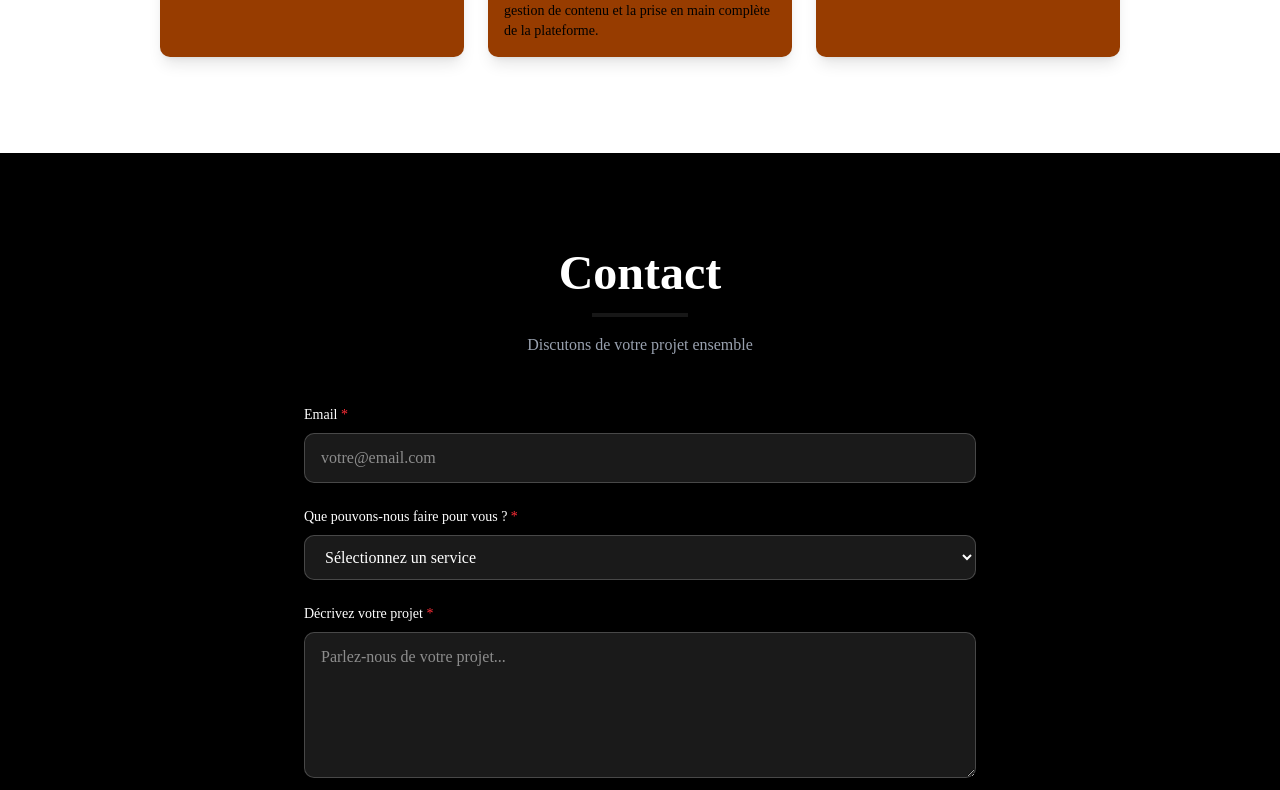
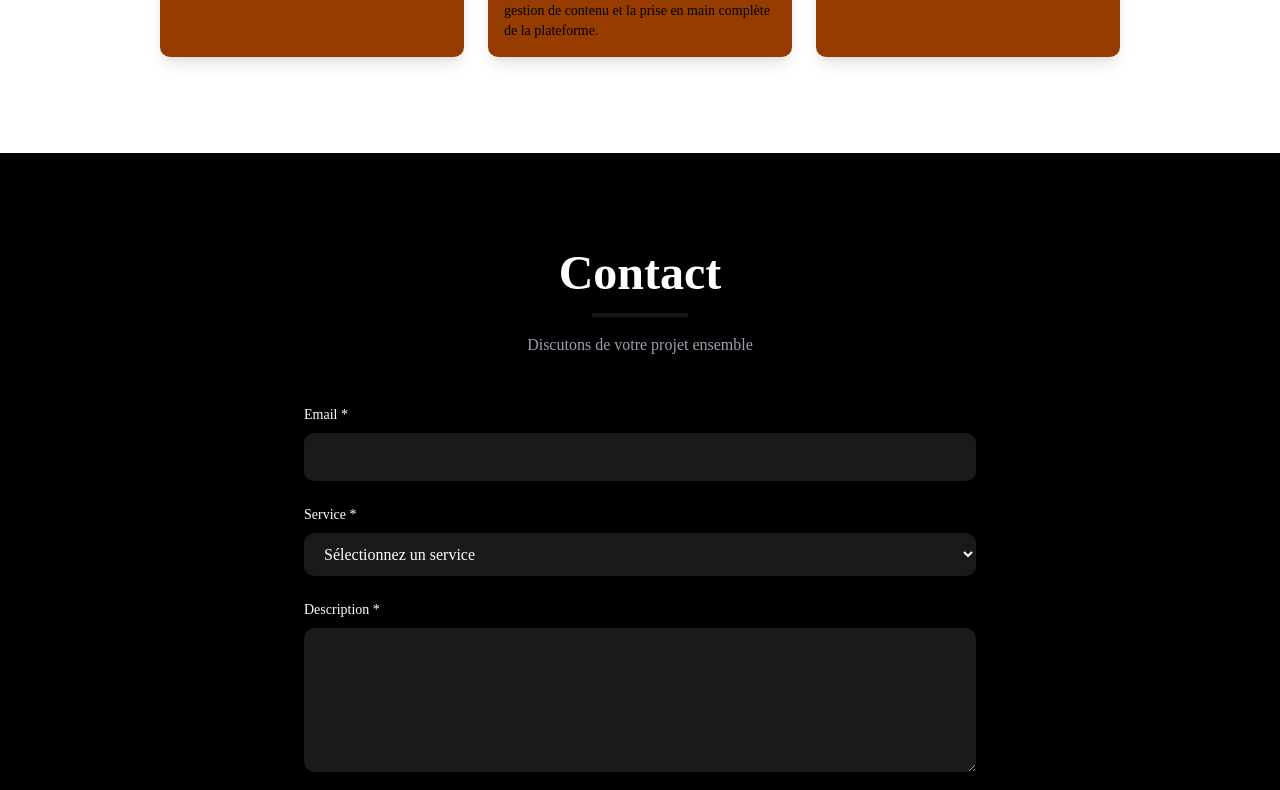
Before and after one commit to julesnikiema/Portfolio, a React (Vite) app: page / in a window 1280 px wide. Shown: the part 2001-2791 px from the top of the page. Built offline with nearby package versions, Linux system fonts and the light colour scheme.

Commit message:
contact, section finished

```diff
--- a/package.json
+++ b/package.json
@@ -13,6 +13,7 @@
     "preview": "vite preview"
   },
   "dependencies": {
+    "@emailjs/browser": "^4.4.1",
     "@radix-ui/react-dropdown-menu": "^2.1.16",
     "@radix-ui/react-slot": "^1.2.4",
     "@tailwindcss/postcss": "^4.1.17",
@@ -46,5 +47,4 @@
     "typescript-eslint": "^8.45.0",
     "vite": "^7.1.7"
   }
-
 }
--- a/src/components/sections/Contact.tsx
+++ b/src/components/sections/Contact.tsx
@@ -1,4 +1,5 @@
 import React, { useState } from 'react'
+import emailjs from '@emailjs/browser'
 
 interface FormData {
   email: string
@@ -22,13 +23,13 @@ const Contact = () => {
   const [errors, setErrors] = useState<FormErrors>({})
   const [isSubmitting, setIsSubmitting] = useState(false)
 
-  // Validation de l'email
+  // Validation email
   const validateEmail = (email: string): boolean => {
     const emailRegex = /^[^\s@]+@[^\s@]+\.[^\s@]+$/
     return emailRegex.test(email)
   }
 
-  // Validation du formulaire
+  // Validation form
   const validateForm = (): boolean => {
     const newErrors: FormErrors = {}
 
@@ -56,11 +57,12 @@ const Contact = () => {
     e: React.ChangeEvent<HTMLInputElement | HTMLTextAreaElement | HTMLSelectElement>
   ) => {
     const { name, value } = e.target
+
     setFormData(prev => ({
       ...prev,
       [name]: value
     }))
-    // Efface l'erreur du champ quand l'utilisateur commence à taper
+
     if (errors[name as keyof FormErrors]) {
       setErrors(prev => ({
         ...prev,
@@ -69,26 +71,39 @@ const Contact = () => {
     }
   }
 
+  // ✅ CORRECTION MAJEURE ICI
   const handleSubmit = (e: React.FormEvent) => {
     e.preventDefault()
 
-    if (validateForm()) {
+    if (!validateForm()) return
+
     setIsSubmitting(true)
-      // Ici tu ajouteras l'appel API plus tard
-      console.log('Formulaire soumis:', formData)
 
-      // Simulation d'envoi
-      setTimeout(() => {
-        setIsSubmitting(false)
-        alert('Message envoyé avec succès!')
-        // Réinitialiser le formulaire
+    emailjs.send(
+      import.meta.env.VITE_EMAILJS_SERVICE_ID,
+      import.meta.env.VITE_EMAILJS_TEMPLATE_ID,
+      {
+        email: formData.email,
+        service: formData.service,
+        description: formData.description,
+      },
+      import.meta.env.VITE_EMAILJS_PUBLIC_KEY
+    )
+    .then(() => {
+      alert('Message envoyé avec succès! ✅')
+
       setFormData({
         email: '',
         service: '',
         description: ''
       })
-      }, 1000)
-    }
+    })
+    .catch(() => {
+      alert('Erreur lors de l’envoi ❌')
+    })
+    .finally(() => {
+      setIsSubmitting(false)
+    })
   }
 
   return (
@@ -98,7 +113,7 @@ const Contact = () => {
       aria-label="Section contact"
     >
       <div className="align-element">
-        {/* En-tête de section */}
+
         <div className="text-center mb-12">
           <h2 className="text-4xl md:text-5xl font-bold mb-4">
             Contact
@@ -109,110 +124,75 @@ const Contact = () => {
           </p>
         </div>
 
-        {/* Formulaire */}
         <div className="max-w-2xl mx-auto">
           <form onSubmit={handleSubmit} className="space-y-6">
-            {/* Champ Email */}
+
+            {/* EMAIL */}
             <div>
-              <label
-                htmlFor="email"
-                className="block text-sm font-medium mb-2"
-              >
-                Email <span className="text-red-500">*</span>
-              </label>
+              <label className="block text-sm mb-2">Email *</label>
               <input
                 type="email"
-                id="email"
                 name="email"
                 value={formData.email}
                 onChange={handleChange}
-                className={`
-                  w-full px-4 py-3 rounded-lg bg-white/10 border
-                  focus:outline-none focus:ring-2 focus:ring-primary
-                  ${errors.email ? 'border-red-500' : 'border-white/20'}
-                `}
-                placeholder="votre@email.com"
+                className="w-full px-4 py-3 rounded-lg bg-white/10"
                 disabled={isSubmitting}
               />
               {errors.email && (
-                <p className="mt-1 text-sm text-red-500">{errors.email}</p>
+                <p className="text-red-500 text-sm">{errors.email}</p>
               )}
             </div>
 
-            {/* Champ Service (sélecteur) */}
+            {/* SERVICE */}
             <div>
-              <label
-                htmlFor="service"
-                className="block text-sm font-medium mb-2"
-              >
-                Que pouvons-nous faire pour vous ? <span className="text-red-500">*</span>
+              <label className="block text-sm mb-2">
+                Service *
               </label>
               <select
-                id="service"
                 name="service"
                 value={formData.service}
                 onChange={handleChange}
-                className={`
-                  w-full px-4 py-3 rounded-lg bg-white/10 border
-                  focus:outline-none focus:ring-2 focus:ring-primary
-                  ${errors.service ? 'border-red-500' : 'border-white/20'}
-                `}
+                className="w-full px-4 py-3 rounded-lg bg-white/10"
                 disabled={isSubmitting}
               >
-                <option value="" className="bg-gray-800">Sélectionnez un service</option>
-                <option value="informatique" className="bg-gray-800">Service Informatique</option>
-                <option value="oratoire" className="bg-gray-800">Service Art Oratoire</option>
+                <option value="">Sélectionnez un service</option>
+                <option value="informatique">Service Informatique</option>
+                <option value="oratoire">Service Art Oratoire</option>
               </select>
+
               {errors.service && (
-                <p className="mt-1 text-sm text-red-500">{errors.service}</p>
+                <p className="text-red-500 text-sm">{errors.service}</p>
               )}
             </div>
 
-            {/* Champ Description */}
+            {/* DESCRIPTION */}
             <div>
-              <label
-                htmlFor="description"
-                className="block text-sm font-medium mb-2"
-              >
-                Décrivez votre projet <span className="text-red-500">*</span>
+              <label className="block text-sm mb-2">
+                Description *
               </label>
               <textarea
-                id="description"
                 name="description"
                 value={formData.description}
                 onChange={handleChange}
                 rows={5}
-                className={`
-                  w-full px-4 py-3 rounded-lg bg-white/10 border
-                  focus:outline-none focus:ring-2 focus:ring-primary
-                  ${errors.description ? 'border-red-500' : 'border-white/20'}
-                `}
-                placeholder="Parlez-nous de votre projet..."
+                className="w-full px-4 py-3 rounded-lg bg-white/10"
                 disabled={isSubmitting}
               />
+
               {errors.description && (
-                <p className="mt-1 text-sm text-red-500">{errors.description}</p>
+                <p className="text-red-500 text-sm">{errors.description}</p>
               )}
-              <p className="mt-1 text-xs text-gray-500">
-                Minimum 10 caractères
-              </p>
             </div>
 
-            {/* Bouton Envoyer */}
+            {/* BUTTON */}
             <button
               type="submit"
               disabled={isSubmitting}
-              className={`
-                w-full py-3 px-6 bg-primary text-white font-medium
-                rounded-lg transition-all duration-300
-                ${isSubmitting
-                  ? 'opacity-50 cursor-not-allowed'
-                  : 'hover:bg-primary/80 hover:scale-[1.02]'
-                }
-              `}
+              className="w-full py-3 bg-primary rounded-lg"
             >
-              {isSubmitting ? 'Envoi en cours...' : 'Envoyer le message'}
+              {isSubmitting ? 'Envoi...' : 'Envoyer'}
             </button>
+
           </form>
         </div>
       </div>
--- a/src/components/ui/Header.tsx
+++ b/src/components/ui/Header.tsx
@@ -5,9 +5,9 @@ import AljLogo from "../../assets/images/science-svgrepo-com.svg"
 const Header = () : ReactNode => {
   return (
    <header className="w-full bg-black">
-  <div className="align-element flex flex-col md:flex-row items-center justify-center p-3 gap-4">
+  <div className="align-element flex items-center justify-between py-3">
     <Link to="/">
-      <h1 className="mars-font text-lg pt-2 tracking-[0.1rem] text-white text-center md:text-left">
+      <h1 className="mars-font text-sm sm:text-base md:text-lg tracking-wide text-white">
         Alassane Jules Premier NIKIEMA
       </h1>
     </Link>
@@ -15,7 +15,7 @@ const Header = () : ReactNode => {
       <img
         src={AljLogo}
         alt="logo du site"
-        className="h-12 w-12 object-cover rounded-full"
+       className="h-10 w-10 sm:h-12 sm:w-12 object-contain"
       />
     </Link>
   </div>
--- a/src/components/ui/LinksMobile.tsx
+++ b/src/components/ui/LinksMobile.tsx
@@ -39,7 +39,8 @@ const LinksMobile = () => {
     e.preventDefault()
     const element = document.getElementById(id)
     if (element) {
-      const yOffset = -80; // Hauteur de la navbar
+      const navbar = document.querySelector("header");
+      const yOffset = navbar ? -navbar.clientHeight : -80;
       const y = element.getBoundingClientRect().top + window.pageYOffset + yOffset
       window.scrollTo({ top: y, behavior: 'smooth' })
     }
@@ -51,7 +52,7 @@ const LinksMobile = () => {
   const getSectionId = (ref: string): string => {
     switch(ref) {
       case '/': return 'accueil'
-      case '/Competence': return 'competence'  // Corrigé: 'competence' sans 's'
+      case '/Competence': return 'competence'
       case '/Realisation': return 'realisations'
       case '/Contact': return 'contact'
       default: return ref.replace('/', '').toLowerCase()
```
Also changed, not shown: 2 other files (tests, documents, lock files or other folders). Lines whose indentation alone changed are shown as unchanged.
